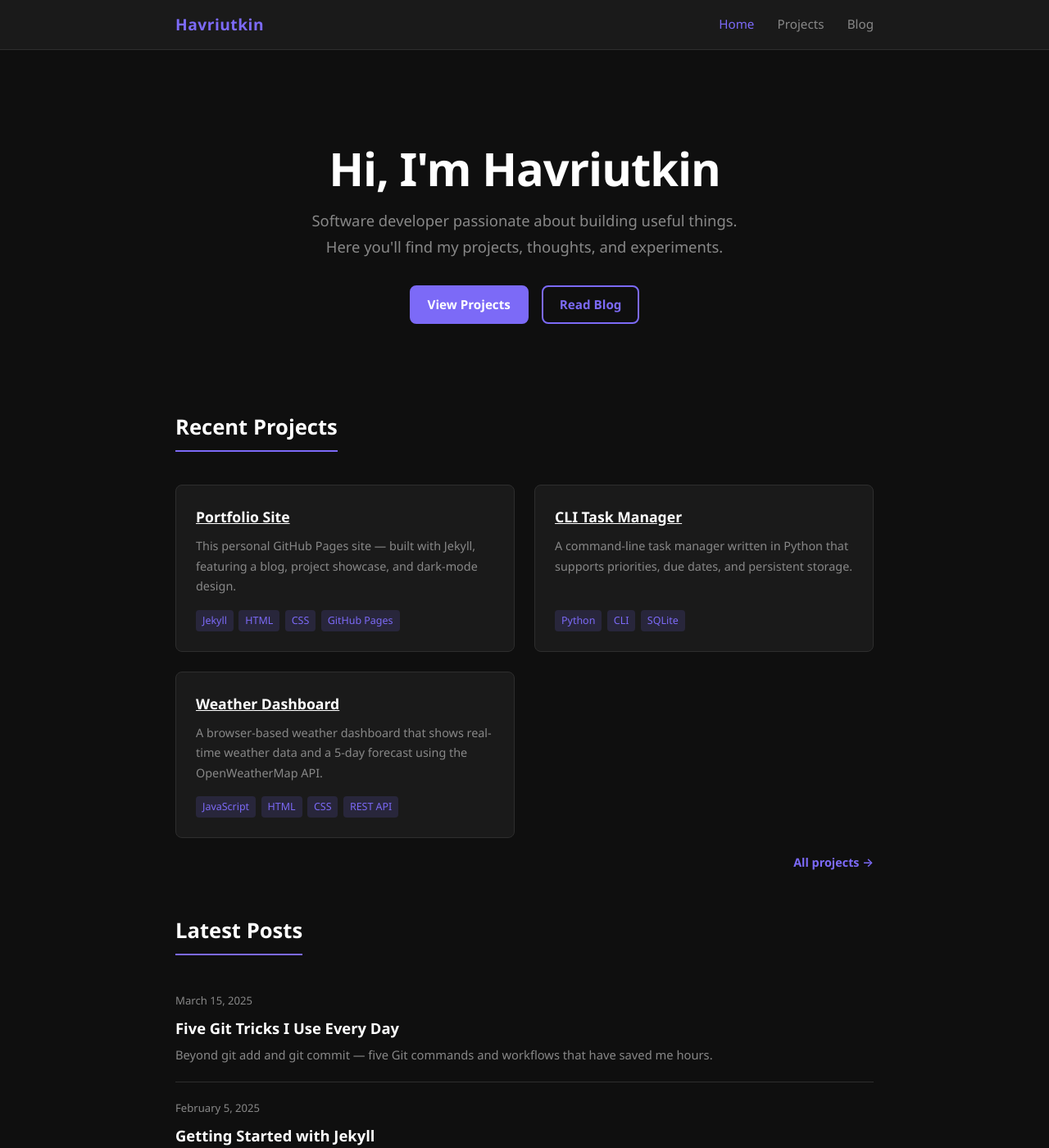
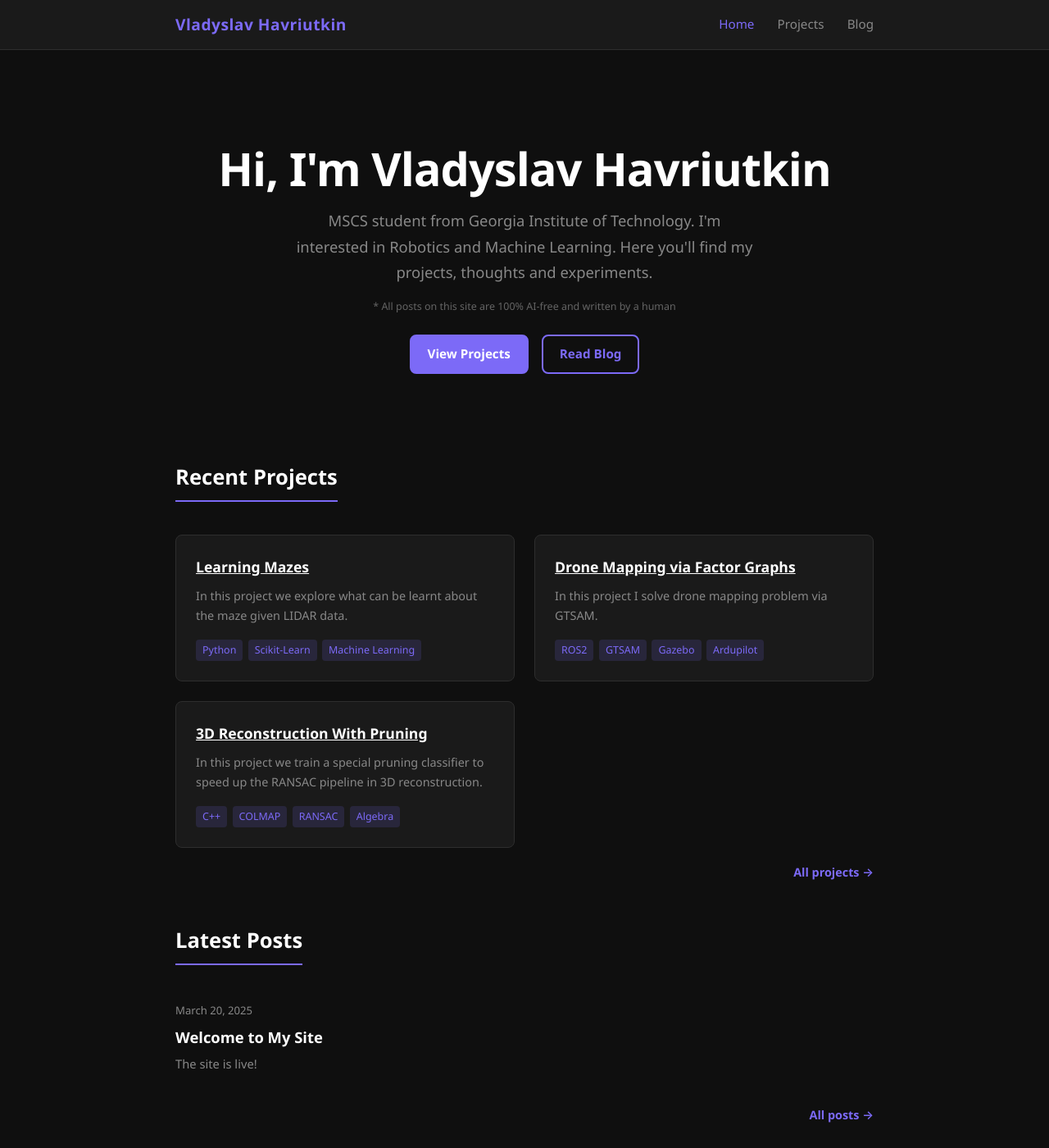
Before and after one commit to havriutkin/havriutkin.github.io, a Jekyll site: the page built from index.md, in a window 1280 px wide and 1400 px high. Shown: the whole window at 82% size. Built offline with Jekyll 4.4.1, drawn with Linux system fonts in a browser that asks for light colours; some of the changed text lies outside the part shown.

Commit message:
Clean up AI things, add latex rendering, make templates for the first posts.

````diff
--- a/_config.yml
+++ b/_config.yml
@@ -1,14 +1,17 @@
-title: Havriutkin
+title: Vladyslav Havriutkin
 description: Personal site — projects, blog, and more.
-author: Havriutkin
-email: ""
+author: Vladyslav Havriutkin
+email: "vhavriutkin3@gatech.edu"
 baseurl: ""
 url: "https://havriutkin.github.io"
 
 # Build settings
 markdown: kramdown
 highlighter: rouge
-permalink: /blog/:year/:month/:day/:title/
+permlink: /blog/:year/:month/:day/:title/
+
+kramdown:
+  math_engine: mathjax
 
 # Collections
 collections:
--- a/_layouts/default.html
+++ b/_layouts/default.html
@@ -6,6 +6,9 @@
   <title>{% if page.title %}{{ page.title }} | {{ site.title }}{% else %}{{ site.title }}{% endif %}</title>
   <meta name="description" content="{% if page.description %}{{ page.description }}{% else %}{{ site.description }}{% endif %}" />
   <link rel="stylesheet" href="{{ '/assets/css/main.css' | relative_url }}" />
+  <script type="text/javascript" async
+    src="https://cdnjs.cloudflare.com/ajax/libs/mathjax/2.7.9/MathJax.js?config=TeX-MML-AM_CHTML">
+  </script>
   {% feed_meta %}
   {% seo %}
 </head>
--- a/_layouts/home.html
+++ b/_layouts/home.html
@@ -5,6 +5,7 @@ layout: default
   <div class="hero-content">
     <h1 class="hero-title">{{ page.hero_title | default: site.title }}</h1>
     <p class="hero-subtitle">{{ page.hero_subtitle | default: site.description }}</p>
+    <p class="hero-disclaimer">* All posts on this site are 100% AI-free and written by a human</p>
     <div class="hero-cta">
       <a href="{{ '/projects' | relative_url }}" class="btn btn-primary">View Projects</a>
       <a href="{{ '/blog' | relative_url }}" class="btn btn-secondary">Read Blog</a>
--- a/_posts/2025-01-10-welcome.md
+++ /dev/null
@@ -1,33 +0,0 @@
----
-layout: post
-title: "Welcome to My Site"
-date: 2025-01-10 12:00:00 +0000
-tags: [meta, welcome]
-excerpt: "The site is live! Here's what to expect — projects, technical writing, and occasional deep-dives."
----
-
-Welcome! I finally got around to setting up a proper home on the internet.
-
-## What this site is
-
-This is my personal corner of the web. I plan to use it for two main things:
-
-1. **Projects** — a showcase of things I've built, with notes on how and why I built them.
-2. **Blog** — technical writing, tutorials, and occasional thoughts on software development.
-
-## What to expect
-
-Posts will cover topics like:
-
-- Systems programming and low-level concepts
-- Web development patterns and practices
-- Tools and productivity tips
-- Interesting problems I've encountered
-
-Some posts will be long-form deep-dives; others will be short notes. Quality over quantity.
-
-## The stack
-
-The site is built with [Jekyll](https://jekyllrb.com/) and hosted on GitHub Pages — free, fast, and simple. No databases, no CMS, just Markdown files and a bit of HTML/CSS.
-
-Feel free to explore the [projects](/projects) section or subscribe to the [RSS feed](/feed.xml).
--- a/_posts/2025-02-05-getting-started-with-jekyll.md
+++ /dev/null
@@ -1,55 +0,0 @@
----
-layout: post
-title: "Getting Started with Jekyll"
-date: 2025-02-05 10:00:00 +0000
-tags: [jekyll, tutorial, web]
-excerpt: "A practical intro to Jekyll — how it works, how to set it up, and how to deploy to GitHub Pages in under 30 minutes."
----
-
-Jekyll is a static site generator that converts Markdown files into a complete website. It's the engine powering this site, and it integrates seamlessly with GitHub Pages.
-
-## Why Jekyll?
-
-- **No server required** — GitHub Pages hosts the generated HTML for free
-- **Markdown-based** — write posts in plain text, no CMS needed
-- **Templating** — reuse layouts and components across pages
-- **Fast** — static HTML loads instantly
-
-## Installation
-
-You need Ruby installed, then:
-
-```bash
-gem install bundler jekyll
-jekyll new my-site
-cd my-site
-bundle exec jekyll serve
-```
-
-Open `http://localhost:4000` — you have a running site.
-
-## Project structure
-
-```
-my-site/
-├── _config.yml      # site settings
-├── _posts/          # blog posts (YYYY-MM-DD-title.md)
-├── _layouts/        # page templates
-├── _includes/       # reusable HTML fragments
-├── assets/          # CSS, images, JS
-└── index.md         # home page
-```
-
-## Deploying to GitHub Pages
-
-1. Push your Jekyll site to a repo named `<username>.github.io`
-2. In repo **Settings → Pages**, choose the branch to deploy
-3. GitHub builds and publishes the site automatically on every push
-
-That's it — your site is live at `https://<username>.github.io`.
-
-## Next steps
-
-- Customise `_config.yml` with your site title and description
-- Write your first post in `_posts/`
-- Add your own CSS in `assets/css/main.css`
--- a/_posts/2025-03-15-five-git-tricks.md
+++ /dev/null
@@ -1,72 +0,0 @@
----
-layout: post
-title: "Five Git Tricks I Use Every Day"
-date: 2025-03-15 09:00:00 +0000
-tags: [git, productivity, tips]
-excerpt: "Beyond git add and git commit — five Git commands and workflows that have saved me hours."
----
-
-Git is one of those tools where 20% of the features cover 80% of the work. These five tricks fall squarely in that 20%.
-
-## 1. `git stash push -m "description"`
-
-Named stashes are vastly easier to manage than anonymous ones.
-
-```bash
-git stash push -m "wip: refactor auth middleware"
-git stash list
-# stash@{0}: On main: wip: refactor auth middleware
-git stash pop stash@{0}
-```
-
-## 2. `git log --oneline --graph --all`
-
-Visualise the branch graph directly in the terminal:
-
-```bash
-git log --oneline --graph --all
-```
-
-I have this aliased to `git lg` in my global config.
-
-## 3. Interactive rebase for clean commits
-
-Before pushing, clean up messy WIP commits:
-
-```bash
-git rebase -i HEAD~5
-```
-
-Use `squash` or `fixup` to combine commits, `reword` to improve messages. Push only clean, logical commits.
-
-## 4. `git bisect` to find regressions
-
-Binary search through commit history to find which commit introduced a bug:
-
-```bash
-git bisect start
-git bisect bad          # current commit is broken
-git bisect good v1.2.0  # this tag was fine
-# Git checks out the middle commit — test it, then:
-git bisect good   # or: git bisect bad
-# Repeat until Git identifies the culprit commit
-git bisect reset
-```
-
-## 5. `git worktree` for parallel work
-
-Work on two branches simultaneously without juggling stashes:
-
-```bash
-git worktree add ../hotfix-branch hotfix/login-crash
-cd ../hotfix-branch
-# Make your fix, commit, push
-cd ../main-project
-git worktree remove ../hotfix-branch
-```
-
-Each worktree is its own working directory sharing the same `.git` — no extra clones needed.
-
----
-
-What are your favourite Git tricks? Happy to hear about them.
--- /dev/null
+++ b/_posts/2025-03-20-welcome.md
@@ -0,0 +1,30 @@
+---
+layout: post
+title: "Welcome to My Site"
+date: 2025-03-20 12:00:00 +0000
+tags: [meta, welcome]
+excerpt: "The site is live!"
+---
+
+Welcome! I finally got around to setting up a proper GitHub page for myslef.
+
+## What this site is
+
+This is my personal webiste. I plan to use it for two main things:
+
+1. **Projects** — a showcase of things I've built, with notes on how and why I built them.
+2. **Blog** — technical writing, tutorials, and occasional thoughts on software development.
+
+## What to expect
+
+Posts will cover topics like:
+
+- Robotics and ML problems
+- Optimization methods
+- Mathematical topics I'm interested in (geometry, algebraic geometry, etc.)
+- Just interesting problems I've encountered
+
+Some posts will be long-form deep-dives; others will be short notes. Quality over quantity.
+
+## AI Policy
+I'll use AI for research and help with the projects. At the same time the posts themselves are completely **AI-FREE** and written by me, since I want them to reflect my own experiences and thoughts.
--- /dev/null
+++ b/_projects/3d-reconstruction-with-pruning.md
@@ -0,0 +1,9 @@
+---
+title: 3D Reconstruction With Pruning
+date: 2025-01-01
+description: In this project we train a special pruning classifier to speed up the RANSAC pipeline in 3D reconstruction.
+tech: [C++, COLMAP, RANSAC, Algebra]
+---
+
+## Overview
+I'm still working on this post.
--- a/_projects/cli-task-manager.md
+++ /dev/null
@@ -1,38 +0,0 @@
----
-title: CLI Task Manager
-date: 2024-09-15
-description: A command-line task manager written in Python that supports priorities, due dates, and persistent storage.
-tech: [Python, CLI, SQLite]
-github: https://github.com/havriutkin
----
-
-## Overview
-
-A lightweight command-line task manager built with Python. Tasks are stored locally in an SQLite database so they persist across sessions.
-
-## Features
-
-- Add, list, complete, and delete tasks
-- Set priorities (high / medium / low) and due dates
-- Filter tasks by status or priority
-- Color-coded terminal output
-
-## Usage
-
-```bash
-# Add a task
-python task.py add "Write unit tests" --priority high --due 2024-10-01
-
-# List all tasks
-python task.py list
-
-# Mark a task complete
-python task.py done 1
-
-# Delete a task
-python task.py delete 1
-```
-
-## Implementation
-
-The project uses Python's built-in `sqlite3` module for persistence and `argparse` for the CLI interface. Color output is powered by the `colorama` library.
--- /dev/null
+++ b/_projects/drone-mapping.md
@@ -0,0 +1,9 @@
+---
+title: Drone Mapping via Factor Graphs
+date: 2025-01-01
+description: In this project I solve drone mapping problem via GTSAM.
+tech: [ROS2, GTSAM, Gazebo, Ardupilot]
+---
+
+## Overview
+I'm still working on this post.
--- /dev/null
+++ b/_projects/learning-mazes.md
@@ -0,0 +1,9 @@
+---
+title: Learning Mazes
+date: 2025-01-01
+description: In this project we explore what can be learnt about the maze given LIDAR data.
+tech: [Python, Scikit-Learn, Machine Learning]
+---
+
+## Overview
+I'm still working on this post.
--- a/_projects/portfolio-site.md
+++ /dev/null
@@ -1,33 +0,0 @@
----
-title: Portfolio Site
-date: 2025-01-01
-description: This personal GitHub Pages site — built with Jekyll, featuring a blog, project showcase, and dark-mode design.
-tech: [Jekyll, HTML, CSS, GitHub Pages]
-github: https://github.com/havriutkin/havriutkin.github.io
-demo: https://havriutkin.github.io
----
-
-## Overview
-
-A personal portfolio and blog built with [Jekyll](https://jekyllrb.com/) and hosted for free on GitHub Pages. The site features a dark-mode design, responsive layout, a projects showcase, and a blog.
-
-## Features
-
-- Responsive, dark-themed design
-- Project collection with detail pages
-- Blog with posts organized by date
-- Simple navigation and clean typography
-- Hosted on GitHub Pages — no server needed
-
-## How it was built
-
-The site uses Jekyll's collections feature to manage projects and posts separately. All layouts are hand-crafted in plain HTML/CSS without any third-party UI frameworks, keeping the footprint minimal.
-
-## Running locally
-
-```bash
-bundle install
-bundle exec jekyll serve
-```
-
-Then open `http://localhost:4000` in your browser.
--- a/_projects/weather-dashboard.md
+++ /dev/null
@@ -1,33 +0,0 @@
----
-title: Weather Dashboard
-date: 2024-06-01
-description: A browser-based weather dashboard that shows real-time weather data and a 5-day forecast using the OpenWeatherMap API.
-tech: [JavaScript, HTML, CSS, REST API]
-github: https://github.com/havriutkin
-demo: https://havriutkin.github.io
----
-
-## Overview
-
-A clean weather dashboard that fetches live weather data from the OpenWeatherMap API and displays current conditions alongside a 5-day forecast.
-
-## Features
-
-- Search by city name
-- Displays temperature, humidity, wind speed, and weather description
-- 5-day forecast with daily high/low temperatures
-- Responsive grid layout
-- Graceful error handling for invalid cities or network failures
-
-## Tech Stack
-
-- Vanilla JavaScript (no frameworks)
-- Fetch API for HTTP requests
-- CSS Grid and Flexbox for layout
-- OpenWeatherMap free-tier API
-
-## Running locally
-
-1. Get a free API key at [openweathermap.org](https://openweathermap.org)
-2. Add your key to `config.js`
-3. Open `index.html` in a browser — no build step required
--- a/assets/css/main.css
+++ b/assets/css/main.css
@@ -163,6 +163,13 @@ main.container {
   color: var(--color-text-muted);
   max-width: 560px;
   margin: 0 auto 2rem;
+}
+
+.hero-disclaimer {
+  font-size: 0.78rem;
+  color: var(--color-text-muted);
+  margin: -1rem auto 1.5rem;
+  opacity: 0.7;
 }
 
 .hero-cta {
--- a/index.md
+++ b/index.md
@@ -1,8 +1,8 @@
 ---
 layout: home
 title: Home
-hero_title: Hi, I'm Havriutkin
-hero_subtitle: Software developer passionate about building useful things. Here you'll find my projects, thoughts, and experiments.
+hero_title: Hi, I'm Vladyslav Havriutkin
+hero_subtitle: MSCS student from Georgia Institute of Technology. I'm interested in Robotics and Machine Learning. Here you'll find my projects, thoughts and experiments.
 ---
 
 <section class="home-section">
````
